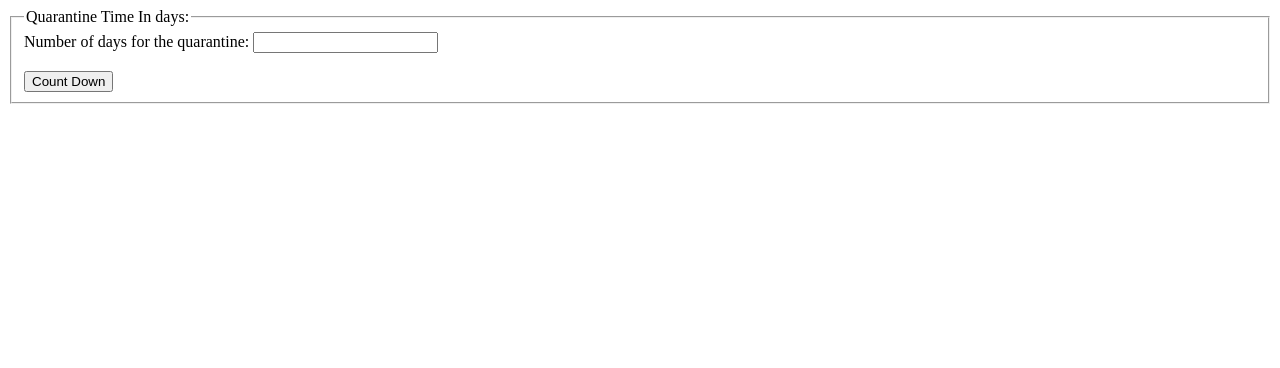
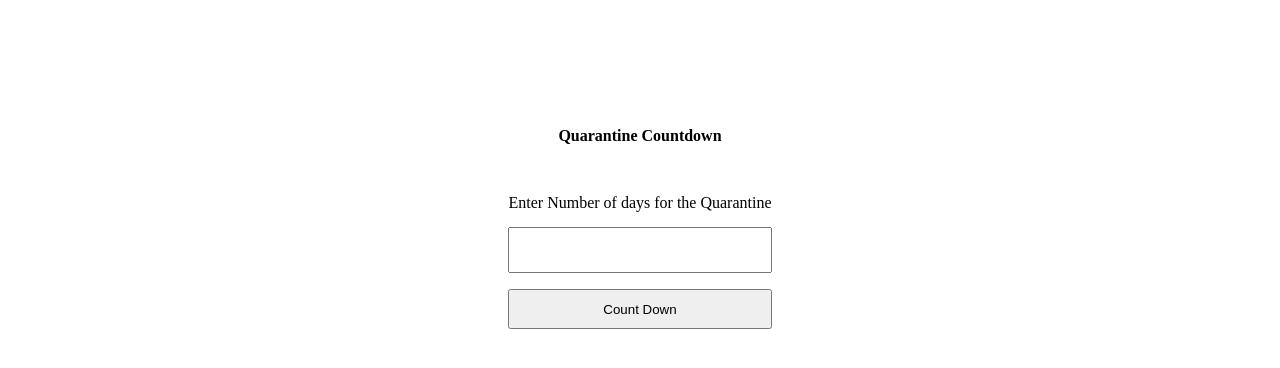
Before and after one commit to thamudi/quarantine-count-down, a plain HTML site: page index.html in a window 1280 px wide. Drawn offline with nearby package versions, Linux system fonts and the light colour scheme.

Commit message:
Css refactor - Basic style and layout added

```diff
--- a/index.html
+++ b/index.html
@@ -4,6 +4,7 @@
 <head>
     <meta charset="UTF-8">
     <meta name="viewport" content="width=device-width, initial-scale=1.0">
+    <link rel="stylesheet" href="./styles/reset.css">
     <link rel="stylesheet" href="./styles/base.css">
     <link rel="stylesheet" href="./styles/layout.css">
     <link rel="stylesheet" href="./styles/modules.css">
@@ -13,14 +14,22 @@
 </head>
 
 <body>
+    <header>
+        <h1>
+            Quarantine Countdown
+        </h1>
+    </header>
     <main>
 
         <section id="quarantine-form-section">
             <form id="quarantine-form">
                 <fieldset>
                     <legend>Quarantine Time In days:</legend>
-                    <label for="days">Number of days for the quarantine:</label>
-                    <input type="number" id="days" name="days" required><br><br>
+                    <label for="days">Enter Number of days for the Quarantine</label>
+                    <br>
+                    <br>
+                    <input type="number" id="days" name="days" required>
+                    <br><br>
                     <input type="submit" value="Count Down">
                 </fieldset>
             </form>
@@ -34,10 +43,13 @@
                 </fieldset>
             </form>
 
+            <div class="field-set">
                 <script id="countdown-date" type="text/x-tmpl-mustache">
                     <div>
-                    <span id="start-date">Quarantine Started on {{startDate}} </span>
-                    <span id="end-date">and will end on {{endDate}}.</span>
+                        <span id="start-date">Quarantine Started on {{startDate}}.</span>
+                        <br>
+                        <hr>
+                        <span id="end-date">And will end on {{endDate}}.</span>
                     </div>
                 </script>
                 <script id="countdown" type="text/x-tmpl-mustache">
@@ -49,13 +61,18 @@
                     </div>
                 </script>
                 <br>
+                <br>
                 <div id="target-countdown-date"></div>
                 <br>
+                <br>
                 <div id="target-countdown"></div>
+                <br>
                 <br>
                 <div id="target-countdown-end">
                     <p>The Quarantine has ended!!</p>
                 </div>
+            </div>
+
         </section>
 
     </main>
--- a/styles/base.css
+++ b/styles/base.css
@@ -3,3 +3,47 @@ base.css should contain any general styling on top of what is provided by a rese
 Apply to elements such as body and main
 Examples include styling of overall font and background color
 */
+
+body {
+    text-align: center;
+    padding: 10%;
+}
+
+main {
+    margin: 5%;
+}
+
+section {
+    margin: 2%;
+}
+
+fieldset, .field-set {
+    width: fit-content;
+    width: -moz-fit-content;
+    margin: auto;
+}
+
+input {
+    width: 100%;
+    width: -webkit-fill-available;
+    width: -moz-fill-available;
+}
+
+h1, h2, h3, h4, h5, h6{
+    font-weight: bold;
+}
+
+input[type="text"],
+input[type="date"],
+input[type="password"],
+input[type="month"],
+input[type="week"],
+input[type="number"],
+input[type="search"],
+input[type="tel"],
+input[type="url"],
+input[type="submit"],
+input[type="email"]{
+    height: 3em;
+    text-align: center;
+}
--- /dev/null
+++ b/styles/reset.css
@@ -0,0 +1,48 @@
+/* http://meyerweb.com/eric/tools/css/reset/
+   v2.0 | 20110126
+   License: none (public domain)
+*/
+
+html, body, div, span, applet, object, iframe,
+h1, h2, h3, h4, h5, h6, p, blockquote, pre,
+a, abbr, acronym, address, big, cite, code,
+del, dfn, em, img, ins, kbd, q, s, samp,
+small, strike, strong, sub, sup, tt, var,
+b, u, i, center,
+dl, dt, dd, ol, ul, li,
+fieldset, form, label, legend,
+table, caption, tbody, tfoot, thead, tr, th, td,
+article, aside, canvas, details, embed,
+figure, figcaption, footer, header, hgroup,
+menu, nav, output, ruby, section, summary,
+time, mark, audio, video {
+	margin: 0;
+	padding: 0;
+	border: 0;
+	font-size: 100%;
+	font: inherit;
+	vertical-align: baseline;
+}
+/* HTML5 display-role reset for older browsers */
+article, aside, details, figcaption, figure,
+footer, header, hgroup, menu, nav, section {
+	display: block;
+}
+body {
+	line-height: 1;
+}
+ol, ul {
+	list-style: none;
+}
+blockquote, q {
+	quotes: none;
+}
+blockquote:before, blockquote:after,
+q:before, q:after {
+	content: '';
+	content: none;
+}
+table {
+	border-collapse: collapse;
+	border-spacing: 0;
+}
--- a/styles/state.css
+++ b/styles/state.css
@@ -4,3 +4,7 @@ Apply to hover state, before or after clicking on a link, focus and blur effects
 Pseudo-classes and pseudo-elements should be included here
 
 */
+
+legend {
+    display: none;
+}
```
Also changed, not shown: styles/layout.css (line endings or trailing spaces). Lines whose indentation alone changed are shown as unchanged.
